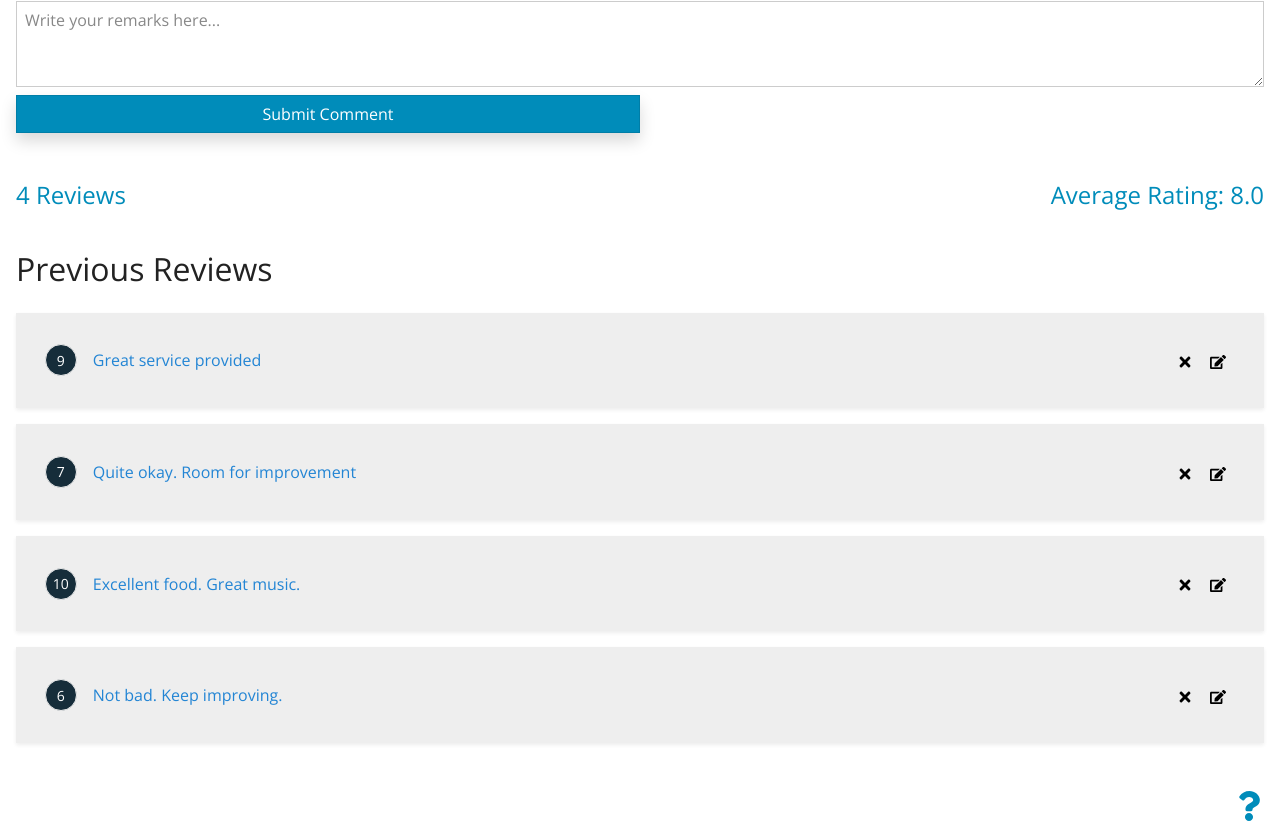
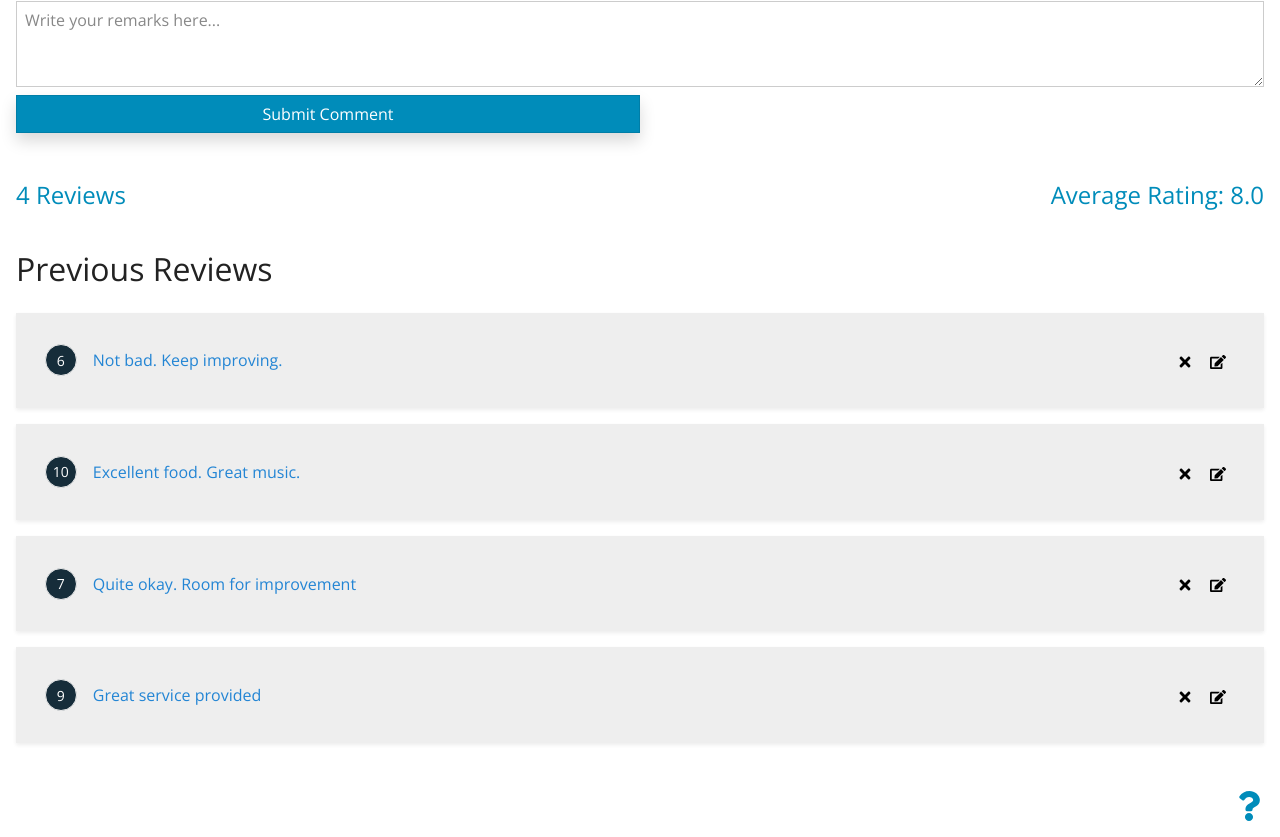
Before and after one commit to CollinsKippy/review-app-rt, a React (Create React App) app: page / in a window 1280 px wide. Shown: the part 368-1205 px from the top of the page. Built offline with nearby package versions, Linux system fonts and the light colour scheme; data requests are answered from the project's data file.

Commit message:
loading review progress indicator

```diff
--- a/src/components/ReviewList.jsx
+++ b/src/components/ReviewList.jsx
@@ -4,15 +4,29 @@ import { useContext } from 'react';
 import ReviewContext from '../contexts/ReviewContext';
 
 export function ReviewList() {
-  const { reviews } = useContext(ReviewContext);
+  const { reviews, isLoading } = useContext(ReviewContext);
 
-  if (reviews?.length === 0) {
+  if (reviews?.length === 0 && !isLoading) {
     return <h4 className='mt-5 bg-secondary p-4'>No reviews yet.</h4>;
   }
 
   return (
     <div className='reviews'>
       <h2>Previous Reviews</h2>
+      {isLoading && (
+        <>
+          <p className='alert alert-primary'>Loading reviews...</p>
+          <div className='progress'>
+            <div
+              className='progress-bar progress-bar-striped progress-bar-animated w-100'
+              role='progressbar'
+              aria-valuenow='100'
+              aria-valuemin='0'
+              aria-valuemax='100'
+            ></div>
+          </div>
+        </>
+      )}
       {reviews.map((review) => (
         <motion.div
           key={review.id}
--- a/src/contexts/ReviewContext.jsx
+++ b/src/contexts/ReviewContext.jsx
@@ -5,20 +5,27 @@ const ReviewContext = createContext(null);
 export default ReviewContext;
 
 export function ReviewProvider({ children }) {
+  const [isLoading, setIsLoading] = useState(true);
   const [reviews, setReviews] = useState([]);
   const [rating, setRating] = useState();
   const [editableObject, setEditableObject] = useState();
 
+  ////////////////////// REST /////////////////////
+  // 1. GET Reviews
   useEffect(() => {
     getReviews();
   }, []);
 
   const getReviews = async () => {
-    const res = await fetch(`http://localhost:5000/reviews`);
+    const res = await fetch(
+      `http://localhost:5000/reviews?_sort=id&_order=desc`
+    );
     const data = await res.json();
     setReviews(data);
+    setIsLoading(false);
   };
 
+  ////////////////// FUNCTION HANDLERS ////////////////////
   const handleRatingSelected = (rating) => {
     setRating(rating);
   };
@@ -67,6 +74,7 @@ export function ReviewProvider({ children }) {
         reviews: reviews,
         rating: rating,
         editableObject: editableObject,
+        isLoading: isLoading,
         onDelete: handleDelete,
         onAddReview: handleAdd,
         onRatingSelected: handleRatingSelected,
```
